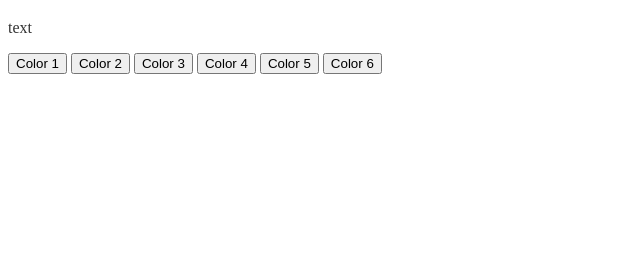
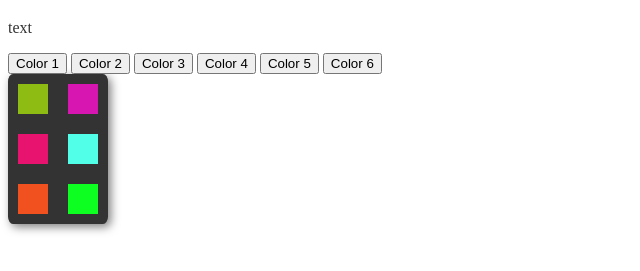
Before and after one commit to hernandoabella/color-mode-selector, a plain HTML site: page index.html in a window 1280 px wide. Shown: the part 61-332 px from the top of the page, without its empty margins (0-640 px from the left). Drawn offline with Linux system fonts and the light colour scheme.

Commit message:
Update styles.css

```diff
--- a/styles.css
+++ b/styles.css
@@ -2,3 +2,43 @@ body {
   background: #fff;
   color: #333;
 }
+
+.colorsContainer {
+  background: #333;
+  width: 100px;
+  height: 150px;
+  border-radius: 5%;
+  box-shadow: 3px 3px 10px rgba(0, 0, 0, 0.5);
+}
+
+.color {
+  width: 30px;
+  height: 30px;
+  float: left;
+  margin: 10px;
+  cursor: pointer;
+}
+
+.color1 {
+  background: #8fbc12;
+}
+
+.color2 {
+  background: #d715b0;
+}
+
+.color3 {
+  background: #e8136f;
+}
+
+.color4 {
+  background: #51ffe8;
+}
+
+.color5 {
+  background: #f1501f;
+}
+
+.color6 {
+  background: #0dff21;
+}
```
